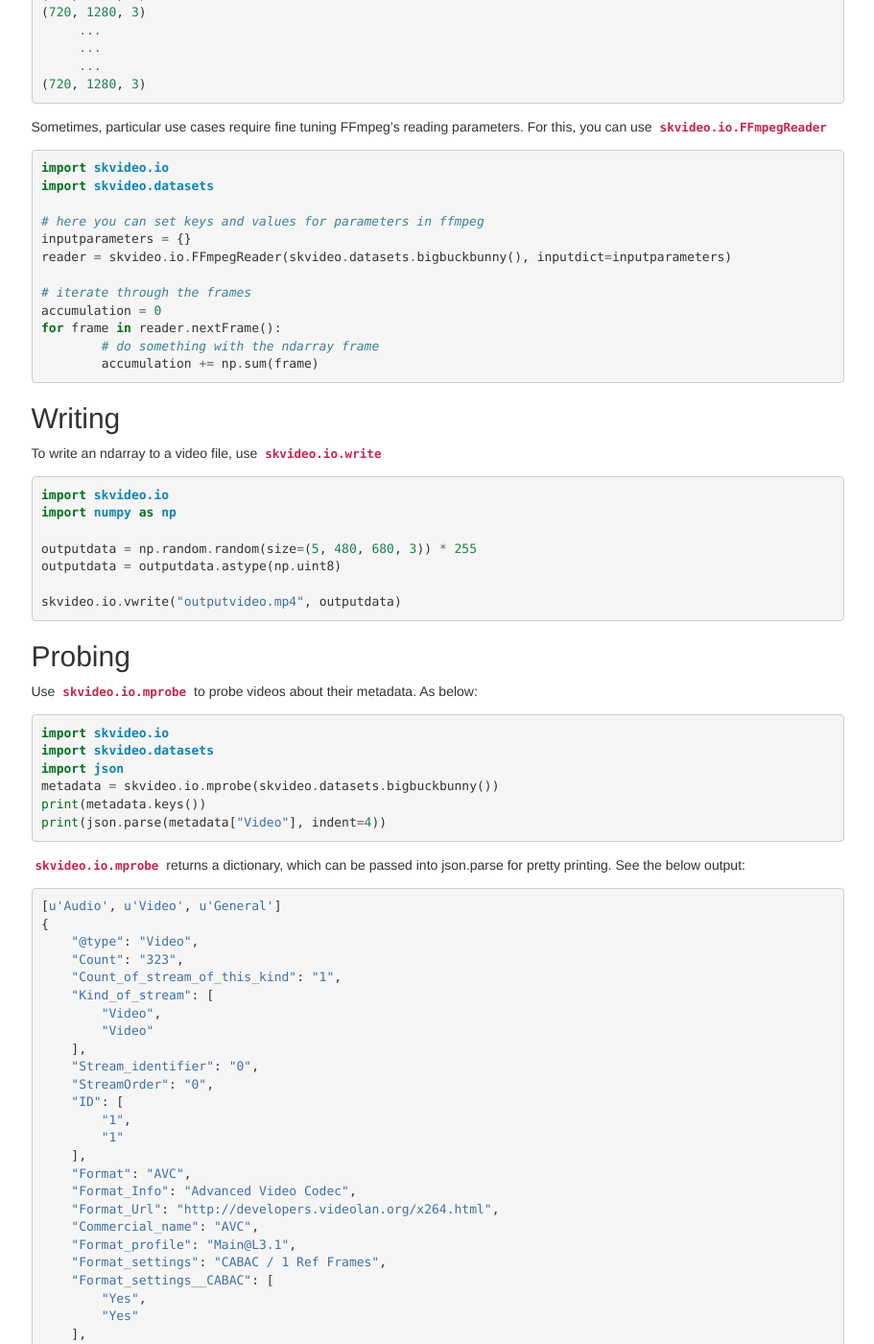
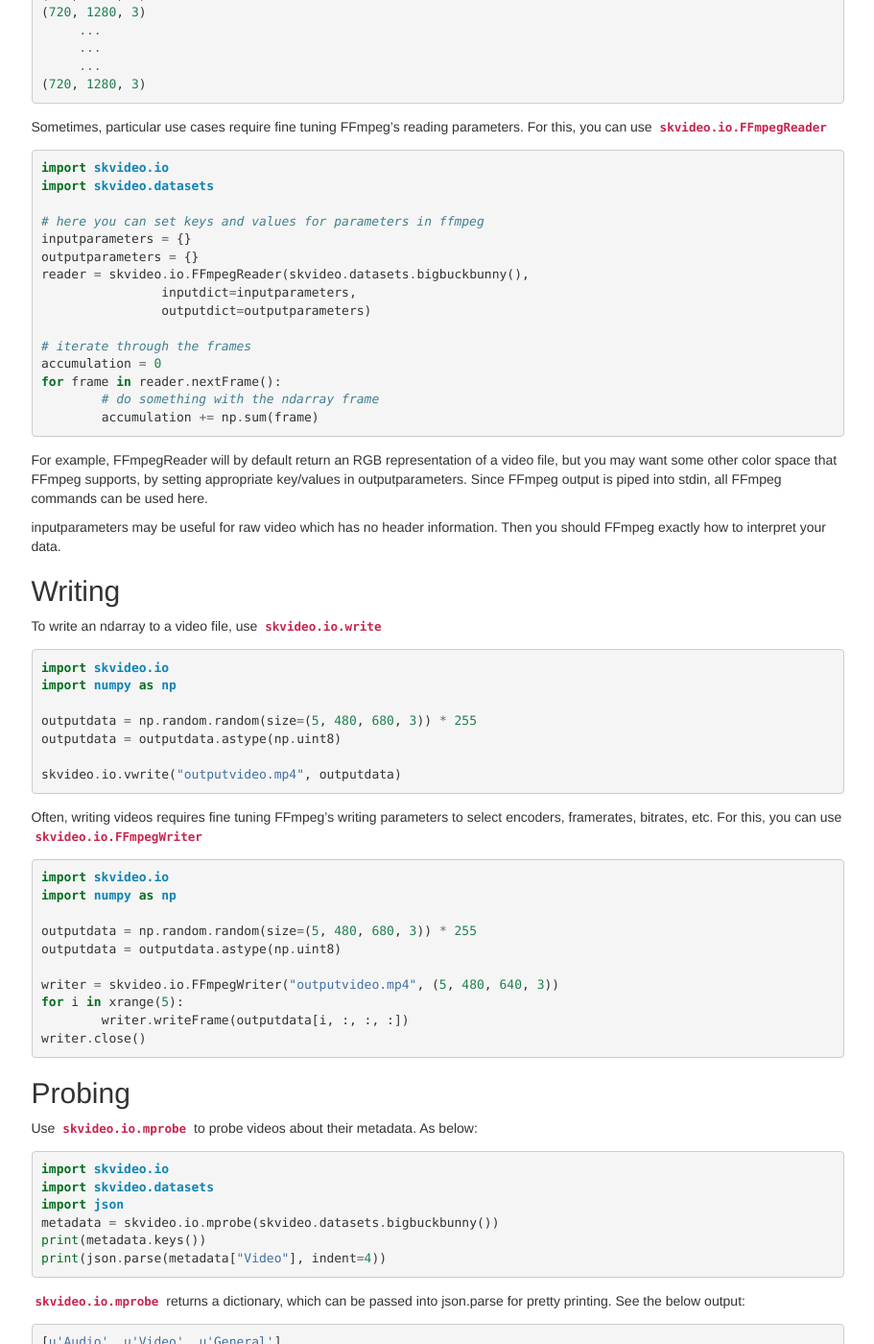
Before and after one commit to scikit-video/scikit-video, a Sphinx documentation site: the page built from doc/io.rst, in a window 1280 px wide and 1400 px high, scrolled down 876 px. Shown: the whole window at 96% size, without its empty margins (330-1241 px from the left). Built offline with Sphinx 7.4.7, drawn with Linux system fonts in a browser that asks for light colours; formulas are drawn with MathJax 3.

Commit message:
IO documentation complete

```diff
--- a/doc/io.rst
+++ b/doc/io.rst
@@ -61,13 +61,20 @@ Sometimes, particular use cases require fine tuning FFmpeg's reading parameters.
 
 	# here you can set keys and values for parameters in ffmpeg
 	inputparameters = {}
-	reader = skvideo.io.FFmpegReader(skvideo.datasets.bigbuckbunny(), inputdict=inputparameters)
+	outputparameters = {}
+	reader = skvideo.io.FFmpegReader(skvideo.datasets.bigbuckbunny(),
+			inputdict=inputparameters,
+			outputdict=outputparameters)
 
 	# iterate through the frames
 	accumulation = 0
 	for frame in reader.nextFrame():
 		# do something with the ndarray frame
 		accumulation += np.sum(frame)
+
+For example, FFmpegReader will by default return an RGB representation of a video file, but you may want some other color space that FFmpeg supports, by setting appropriate key/values in outputparameters. Since FFmpeg output is piped into stdin, all FFmpeg commands can be used here.
+
+inputparameters may be useful for raw video which has no header information. Then you should FFmpeg exactly how to interpret your data.
 
 
 Writing
@@ -84,6 +91,21 @@ To write an ndarray to a video file, use :func:`skvideo.io.write`
 	outputdata = outputdata.astype(np.uint8)
 
 	skvideo.io.vwrite("outputvideo.mp4", outputdata)
+
+Often, writing videos requires fine tuning FFmpeg's writing parameters to select encoders, framerates, bitrates, etc. For this, you can use :class:`skvideo.io.FFmpegWriter`
+
+.. code-block:: python
+
+	import skvideo.io
+	import numpy as np
+
+	outputdata = np.random.random(size=(5, 480, 680, 3)) * 255
+	outputdata = outputdata.astype(np.uint8)
+
+	writer = skvideo.io.FFmpegWriter("outputvideo.mp4", (5, 480, 640, 3))
+	for i in xrange(5):
+		writer.writeFrame(outputdata[i, :, :, :])
+	writer.close()
 
 
 Probing
```
